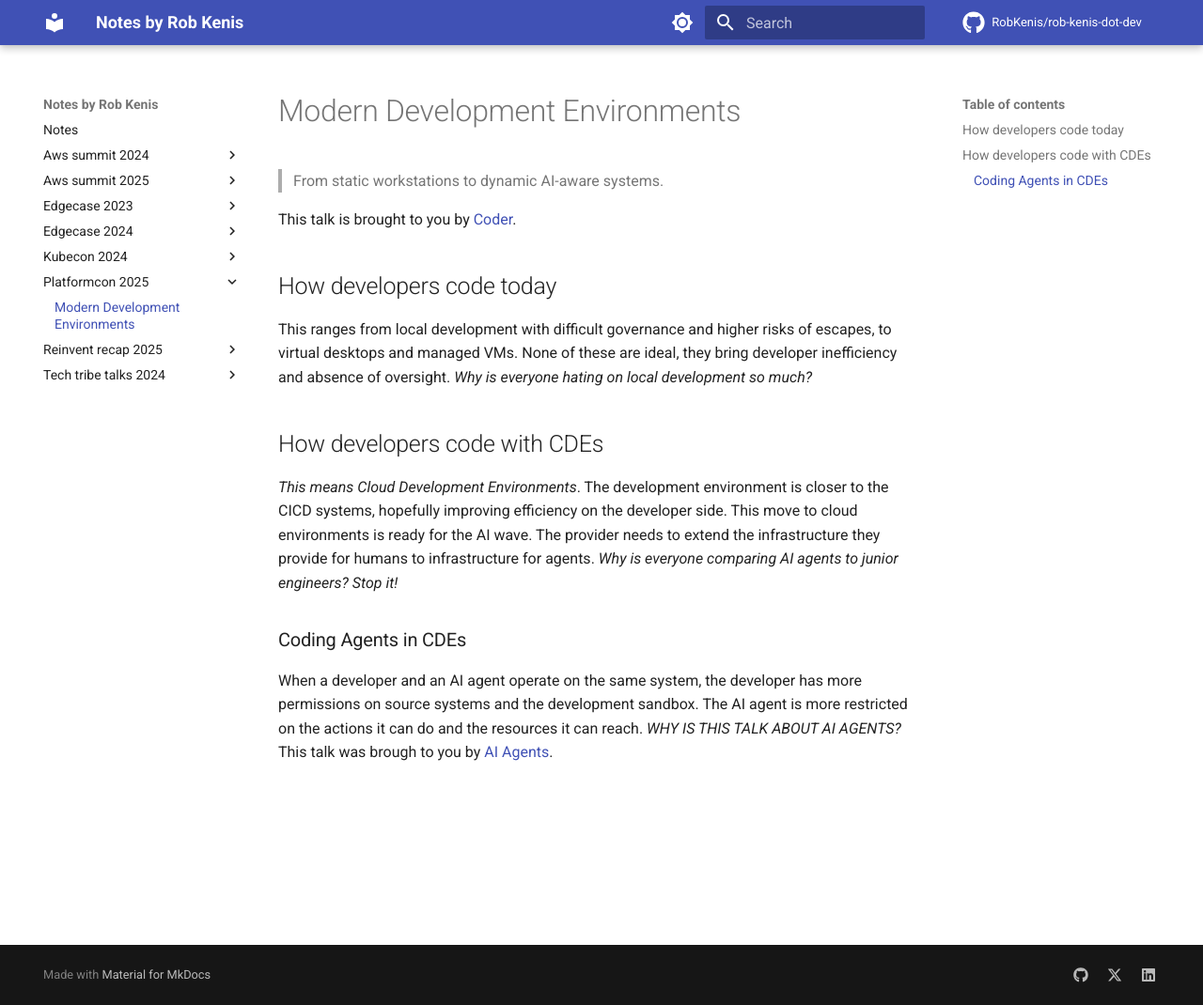
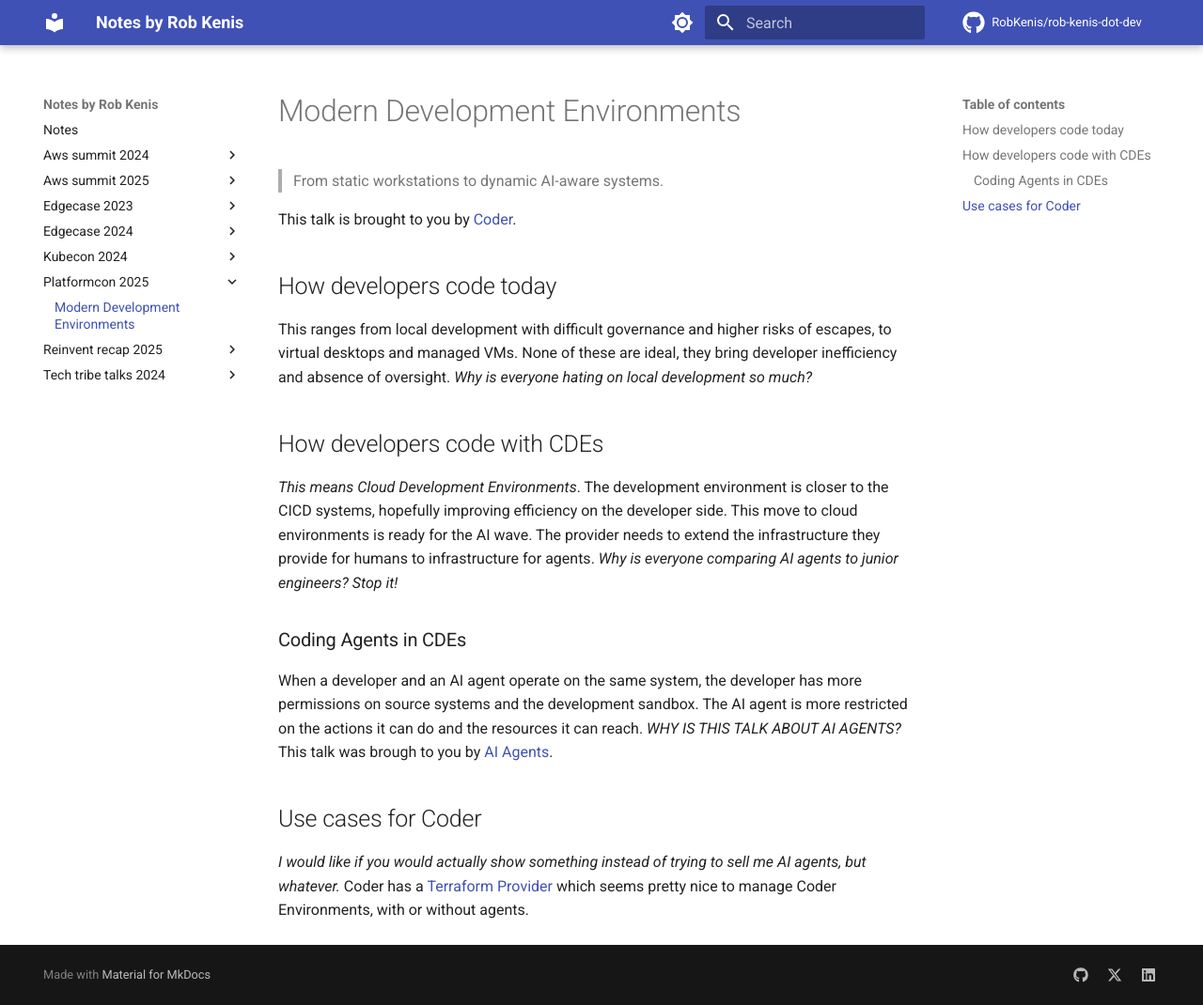
Before and after one commit to RobKenis/rob-kenis-dot-dev, an MkDocs documentation site: the page built from docs/platformcon-2025/0-modern-dev-environments.md, in a window 1280 px wide and 1070 px high. Shown: the whole window at 94% size. Built offline with MkDocs 1.6.1 and Material for MkDocs 9.7.7, drawn with Linux system fonts in a browser that asks for light colours; comment, search, counter and statistics services are not loaded.

Commit message:
Add some more notes on coder

```diff
--- a/docs/platformcon-2025/0-modern-dev-environments.md
+++ b/docs/platformcon-2025/0-modern-dev-environments.md
@@ -23,3 +23,9 @@
 systems and the development sandbox. The AI agent is more restricted on the actions it can do and the
 resources it can reach. _WHY IS THIS TALK ABOUT AI AGENTS?_ This talk was brough to you by
 [AI Agents](https://coder.com/solutions/ai-coding-agents).
+
+## Use cases for Coder
+
+_I would like if you would actually show something instead of trying to sell me AI agents, but whatever._
+Coder has a [Terraform Provider](https://registry.terraform.io/providers/coder/coder/latest/docs) which
+seems pretty nice to manage Coder Environments, with or without agents.
```
